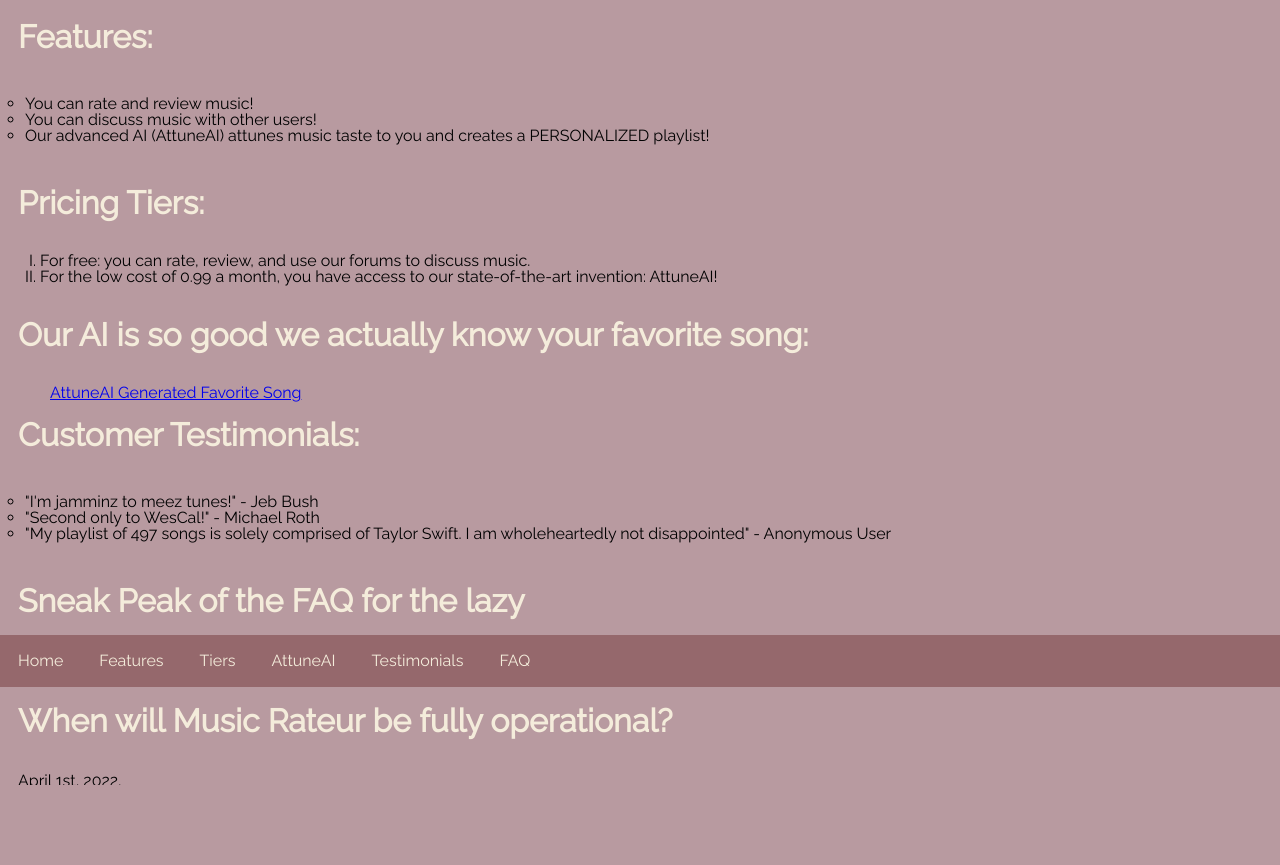
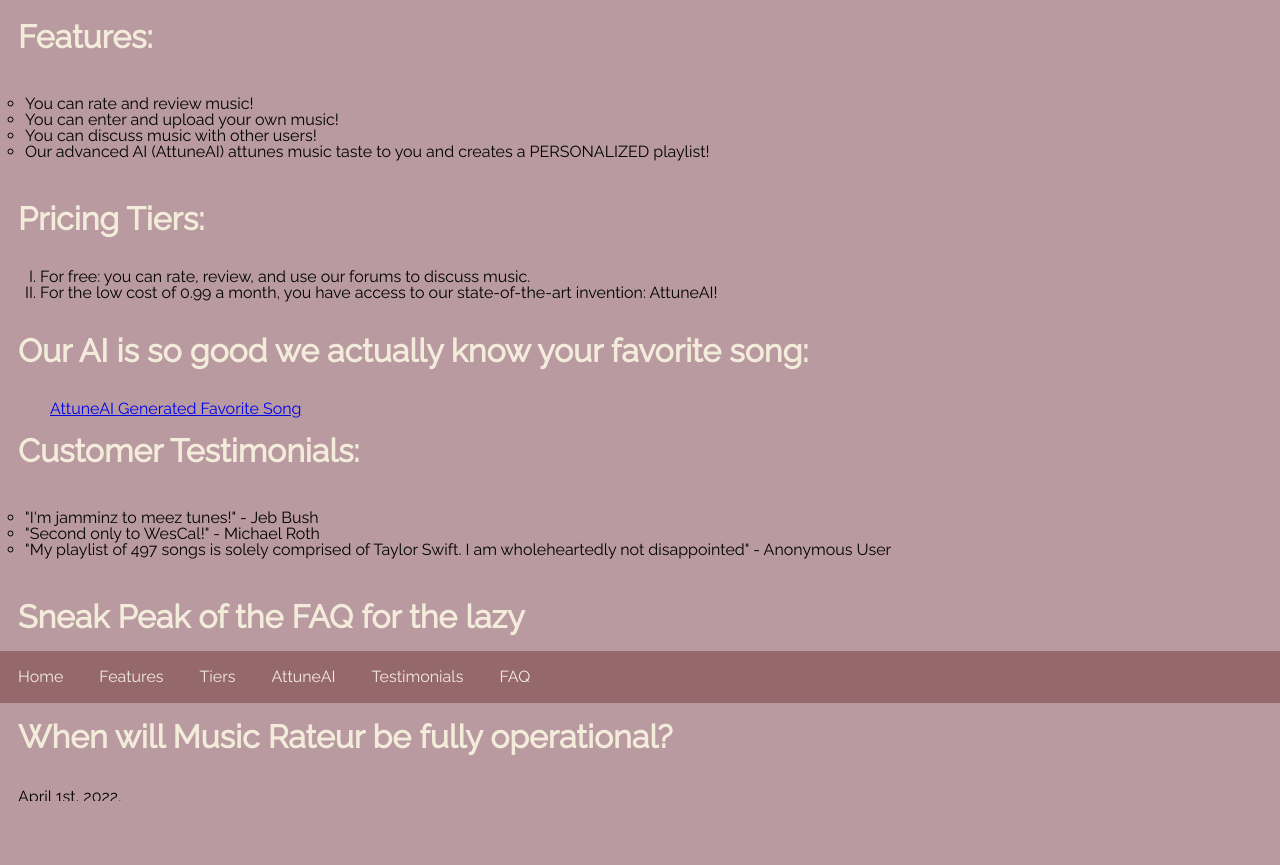
Before and after one commit to gunnnerman/COMP333LandingPage, a plain HTML site: page index.html in a window 1280 px wide. Shown: the part 905-1770 px from the top of the page. Drawn offline with Linux system fonts and the light colour scheme; a web font is replaced by a local one.

Commit message:
formatting changes, final touches

```diff
--- a/index.html
+++ b/index.html
@@ -42,6 +42,7 @@
     <div class="list">
         <ul>
             <li>You can rate and review music!</li>
+            <li>You can enter and upload your own music!</li>
             <li>You can discuss music with other users!</li>
             <li>Our advanced AI (AttuneAI) attunes music taste to you and creates a PERSONALIZED playlist!</li>
         </ul>
```
